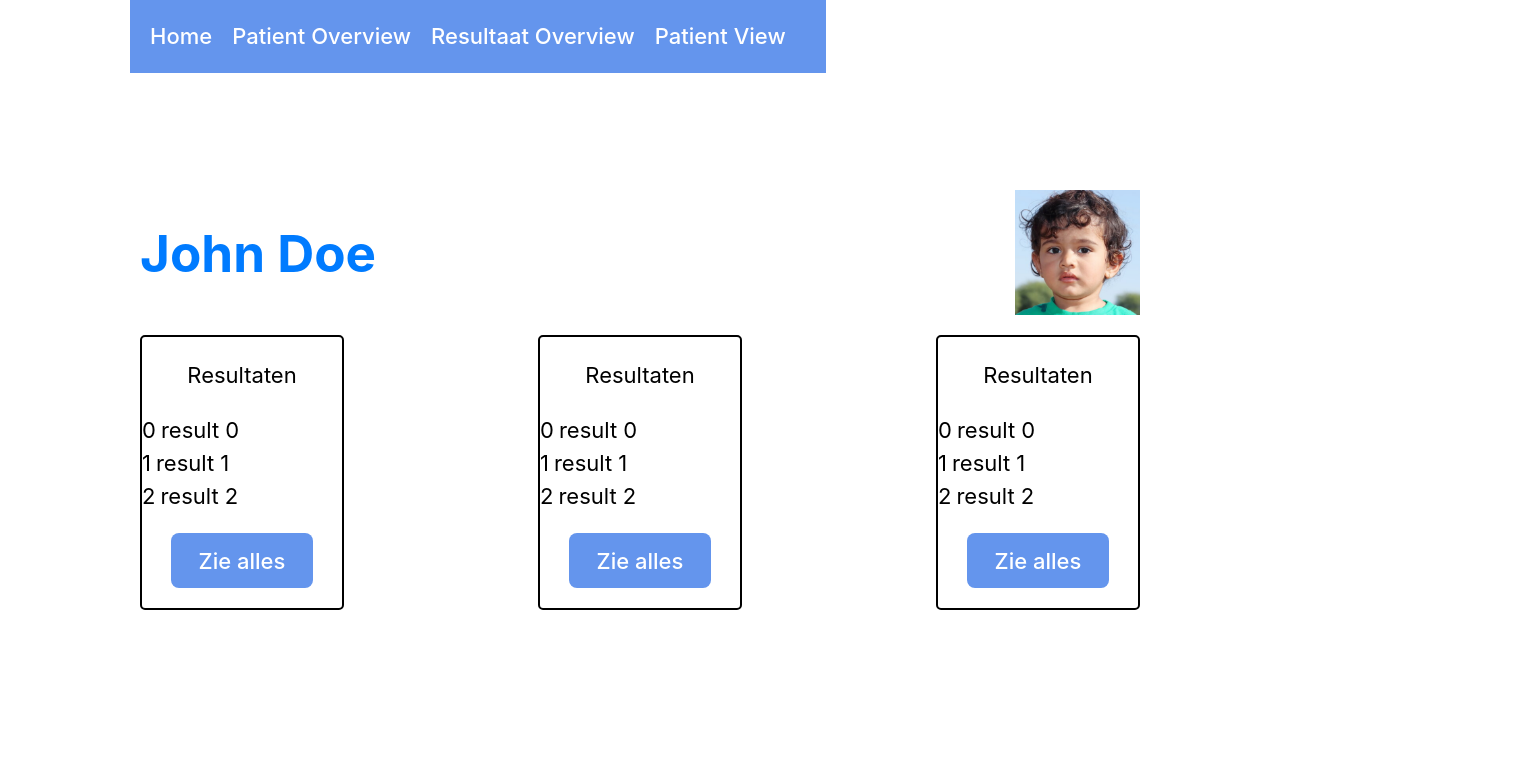
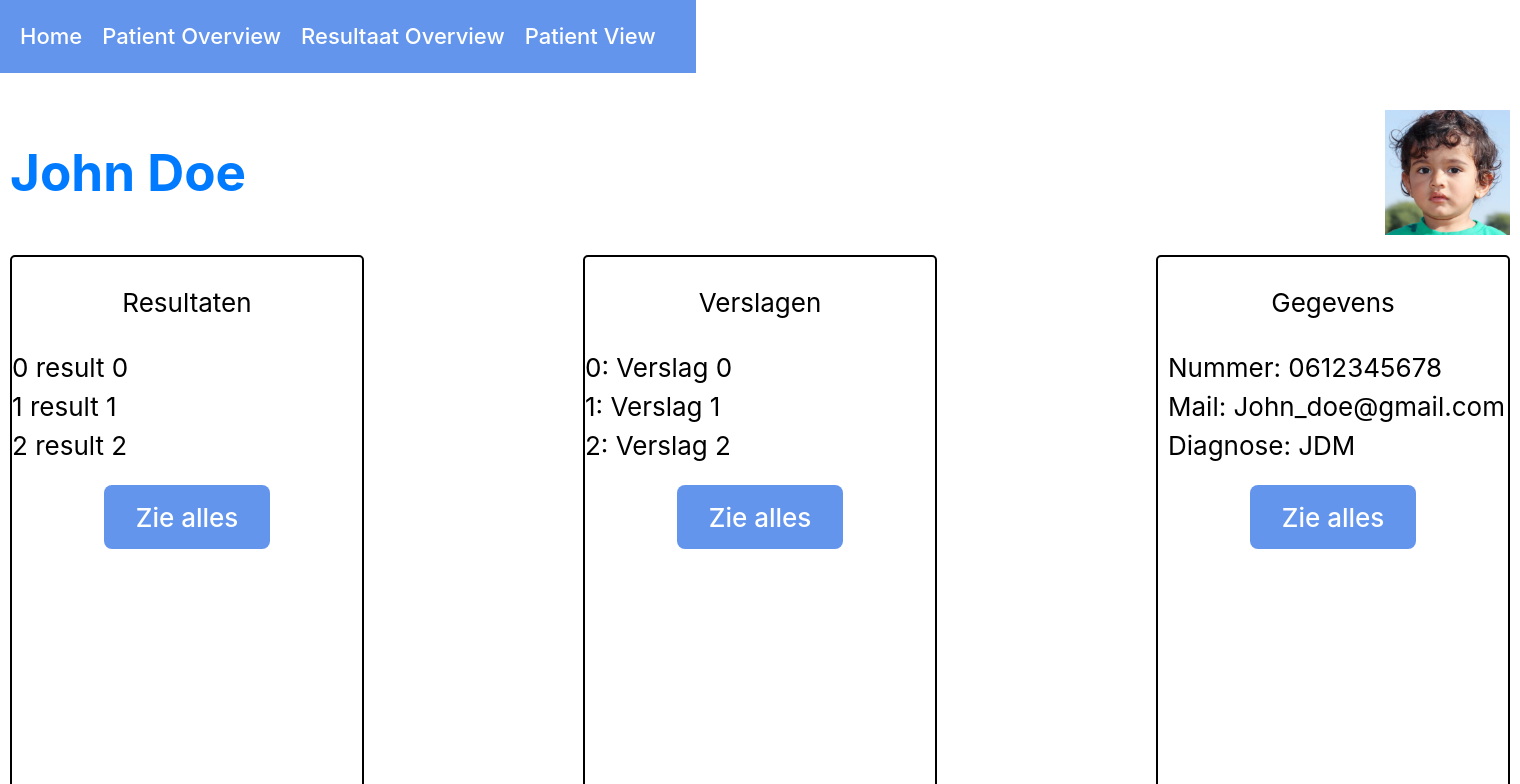
Before and after one commit to ZuydUniversity/B2C6_B2A_Frontend, a React (Vite) app: page /patientview in a window 1280 px wide. Shown: the top 784 px of the page, 1520 px wide, since content can reach past the window. Built offline with nearby package versions, Linux system fonts and the light colour scheme.

Commit message:
Added some pages and a carousel to radiology

```diff
--- a/package.json
+++ b/package.json
@@ -12,6 +12,8 @@
   "dependencies": {
     "react": "^18.2.0",
     "react-dom": "^18.2.0",
+    "react-image-gallery": "^1.3.0",
+    "react-responsive-carousel": "^3.2.23",
     "react-router-dom": "^6.23.1"
   },
   "devDependencies": {
--- a/src/App.css
+++ b/src/App.css
@@ -273,7 +273,7 @@ tr:hover {
 }
 
 .PageTop {
-    width:1000px    ;
+    width:1500px    ;
     display:flex;
     justify-content: space-between;
     margin:0;
@@ -295,7 +295,7 @@ tr:hover {
 }
 
 .PageBottom {
-    width:1000px    ;
+    width:1500px    ;
     display:flex;
     justify-content: space-between;
     background-color: white;
@@ -308,7 +308,9 @@ tr:hover {
     border-radius: 5px;
     border-width: 2px;
     color: black;
-    width:200px;
+    width:350px;
+    height: 600px;
+    font-size:26px;
 }
 
 .textual-data-row {
@@ -331,3 +333,59 @@ tr:hover {
     color: white;
     background-color: cornflowerblue;
 }
+
+.DataBlockData div p,
+.DataBlock div p {
+    margin: 0;
+    align-items: start;
+}
+
+.DataBlock div{
+    margin-left:10px;
+    text-align: start;
+}
+
+/* Carousel.css */
+.carousel {
+    position: relative;
+    max-width: 100%;
+    overflow: hidden;
+}
+
+.carousel__btn {
+    position: absolute;
+    top: 50%;
+    transform: translateY(-50%);
+    background-color: rgba(0, 0, 0, 0.5);
+    color: white;
+    font-size: 1.5rem;
+    border: none;
+    padding: 1rem;
+    cursor: pointer;
+    z-index: 1;
+    transition: background-color 0.3s;
+}
+
+    .carousel__btn:hover {
+        background-color: rgba(0, 0, 0, 0.8);
+    }
+
+.carousel__btn--prev {
+    left: 0;
+}
+
+.carousel__btn--next {
+    right: 0;
+}
+
+.carousel__img {
+    width: 300px;
+    height: 300px;
+    object-fit: fill;
+    display: block;
+    transition: transform 0.3s ease-in-out;
+}
+
+    .carousel__img:hover {
+        transform: scale(1.05);
+    }
--- /dev/null
+++ b/src/components/Carousel.jsx
@@ -0,0 +1,31 @@
+// src/Carousel.js
+import React, { useState } from 'react';
+const Carousel = ({ images }) => {
+    const [activeIndex, setActiveIndex] = useState(0);
+    const nextSlide = () => {
+        setActiveIndex((prevIndex) =>
+            prevIndex === images.length - 1 ? 0 : prevIndex + 1
+        );
+    };
+    const prevSlide = () => {
+        setActiveIndex((prevIndex) =>
+            prevIndex === 0 ? images.length - 1 : prevIndex - 1
+        );
+    };
+    return (
+        <div className="carousel">
+            <button onClick={prevSlide} className="carousel__btn carousel__btn--prev">
+                &lt;
+            </button>
+            <img
+                src={images[activeIndex]}
+                alt={`Slide ${activeIndex}`}
+                className="carousel__img"
+            />
+            <button onClick={nextSlide} className="carousel__btn carousel__btn--next">
+                &gt;
+            </button>
+        </div>
+    );
+};
+export default Carousel;
--- a/src/index.css
+++ b/src/index.css
@@ -24,8 +24,8 @@ a:hover {
 
 body {
   margin: 0;
+  margin-top: 100px;
   display: flex;
-  place-items: center;
   min-width: 320px;
   min-height: 100vh;
 }
--- a/src/main.jsx
+++ b/src/main.jsx
@@ -8,6 +8,8 @@ import PatientOverview from './routes/PatientOverview.jsx';
 import ResultOverview from './routes/ResultOverview.jsx';
 import PatientView from './routes/PatientView.jsx';
 import MyometriePage from './routes/MyometriePage.jsx';
+import EssayPage from './routes/EssayPage.jsx';
+import RadiologyPage from './routes/RadiologyPage.jsx';
 
 
 const router = createBrowserRouter([
@@ -16,6 +18,8 @@ const router = createBrowserRouter([
     { path: "/patientview", element: <PatientView /> },
     { path: "/resultoverview", element: <ResultOverview /> },
     { path: "/myometriepage", element: <MyometriePage /> },
+    { path: "/essaypage", element: <EssayPage /> },
+    { path: "/radiologypage", element: <RadiologyPage /> },
 ]);
 
 
--- /dev/null
+++ b/src/routes/EssayPage.jsx
@@ -0,0 +1,25 @@
+import React from 'react';
+import Navbar from '../components/Navbar'; // Double period to go back one directory
+
+const EssayPage = () => {
+    const imageSrc = '../src/assets/kid_1.png';
+    const patientName = 'John Doe';
+
+    return (
+        <>
+            <Navbar />
+
+            <div className="PageTop">
+                <h1>{patientName}</h1>
+                <img className="patient-image" src={imageSrc}></img>
+            </div>
+
+            <div>
+                <h1>Welkom op de verslagen pagina</h1>
+                <p>Voeg hier in de toekomst verslagen toe.</p>
+            </div>
+        </>
+    );
+};
+
+export default EssayPage;
--- a/src/routes/PatientView.jsx
+++ b/src/routes/PatientView.jsx
@@ -1,9 +1,13 @@
 import Navbar from '../components/Navbar'; //double period to go back one directory
 import App from '../App';
+import { Link } from 'react-router-dom';
 
 function PatientView() {
     const imageSrc = '../src/assets/kid_1.png';
     const patientName = 'John Doe';
+    const phoneNumber = '0612345678';
+    const mail = 'John_doe@gmail.com';
+    const diagnosis = 'JDM';
 
 
     return (
@@ -19,30 +23,29 @@ function PatientView() {
                         <p>Resultaten</p>
                         {Array.from({ length: 3 }, (_, i) => (
                             <div className="textual-data-row" key={i}>
-                <p>{i}</p>
-                <p>result {i}</p>
+                                <p>{i} result {i}</p>
                             </div>
                         ))}
-            <button>Zie alles</button>
+                        <Link to="/resultoverview"><button>Zie alles</button></Link>
                     </div>
                     <div className="EssayBlock Block">
-            <p>Resultaten</p>
+                        <p>Verslagen</p>
+                        <div className="DataBlockData">
                             {Array.from({ length: 3 }, (_, i) => (
                                 <div className="textual-data-row" key={i}>
-                <p>{i}</p>
-                <p>result {i}</p>
+                                    <p>{i}: Verslag {i}</p>
                                 </div>
                             ))}
-            <button>Zie alles</button>
+                        </div>
+                        <Link to="/essaypage"><button>Zie alles</button></Link>
                     </div>
                     <div className="DataBlock Block">
-            <p>Resultaten</p>
-            {Array.from({ length: 3 }, (_, i) => (
-              <div className="textual-data-row" key={i}>
-                <p>{i}</p>
-                <p>result {i}</p>
+                        <p>Gegevens</p>
+                        <div className="DataBlockData">
+                            <p>Nummer: {phoneNumber}</p>
+                            <p>Mail: {mail}</p>
+                            <p>Diagnose: {diagnosis}</p>
                         </div>
-            ))}
                         <button>Zie alles</button>
                     </div>
                 </div>
--- /dev/null
+++ b/src/routes/RadiologyPage.jsx
@@ -0,0 +1,26 @@
+import '../App.css'; // Import the CSS file
+import Navbar from '../components/Navbar'; //double period to go back one directory
+import React from 'react';
+import Carousel from '../components/Carousel';
+import kid_1 from '../assets/kid_1.png';
+import kid_2 from '../assets/kid_2.png';
+import kid_3 from '../assets/kid_3.png';
+
+
+
+function RadiologyPage() {
+    const images = [
+        kid_1, kid_2, kid_3,
+    ];
+
+
+    return (
+        <>
+            <Navbar />
+            <h1>Radiologie</h1>
+            <Carousel images={images} />
+        </>
+    );
+}
+
+export default RadiologyPage;
```
Also changed, not shown: src/App.jsx (+0 -28 lines), 1 other file (tests, documents, lock files or other folders). Lines whose indentation alone changed are shown as unchanged.
